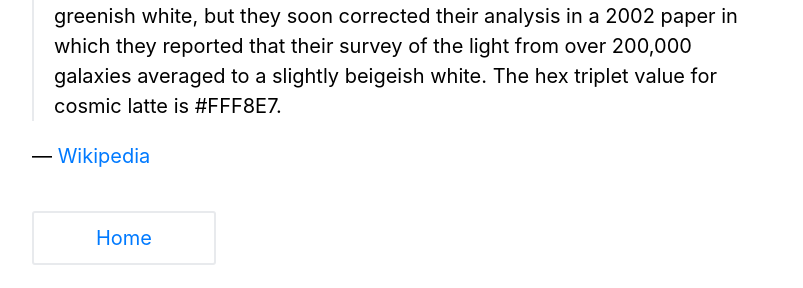
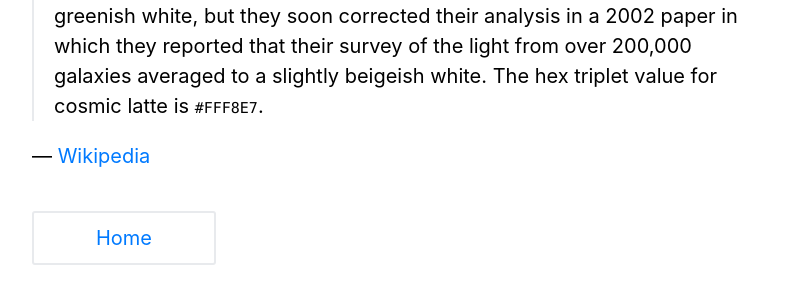
Before and after one commit to zachwill/blog, a Jekyll site: the page built from _posts/2021-12-23-cosmic-latte.md, in a window 1280 px wide. Shown: the part 364-652 px from the top of the page, without its empty margins (238-1041 px from the left). Built offline with Jekyll 4.4.1, drawn with Linux system fonts in a browser that asks for light colours; some of the changed text lies outside the part shown.

Commit message:
Add code block around hex code

```diff
--- a/_posts/2021-12-23-cosmic-latte.md
+++ b/_posts/2021-12-23-cosmic-latte.md
@@ -4,6 +4,12 @@ title     : Cosmic Latte
 permalink : /cosmic-latte/
 ---
 
-> Cosmic latte is the average color of the universe, found by a team of astronomers from Johns Hopkins University. In 2001, Karl Glazebrook and Ivan Baldry determined that the average color of the universe was a greenish white, but they soon corrected their analysis in a 2002 paper in which they reported that their survey of the light from over 200,000 galaxies averaged to a slightly beigeish white. The hex triplet value for cosmic latte is #FFF8E7.
+> Cosmic latte is the average color of the universe, found by a team of
+> astronomers from Johns Hopkins University. In 2001, Karl Glazebrook and Ivan
+> Baldry determined that the average color of the universe was a greenish
+> white, but they soon corrected their analysis in a 2002 paper in which they
+> reported that their survey of the light from over 200,000 galaxies averaged
+> to a slightly beigeish white. The hex triplet value for cosmic latte is
+> `#FFF8E7`.
 
 &mdash; [Wikipedia](https://en.wikipedia.org/wiki/Cosmic_latte)
```
